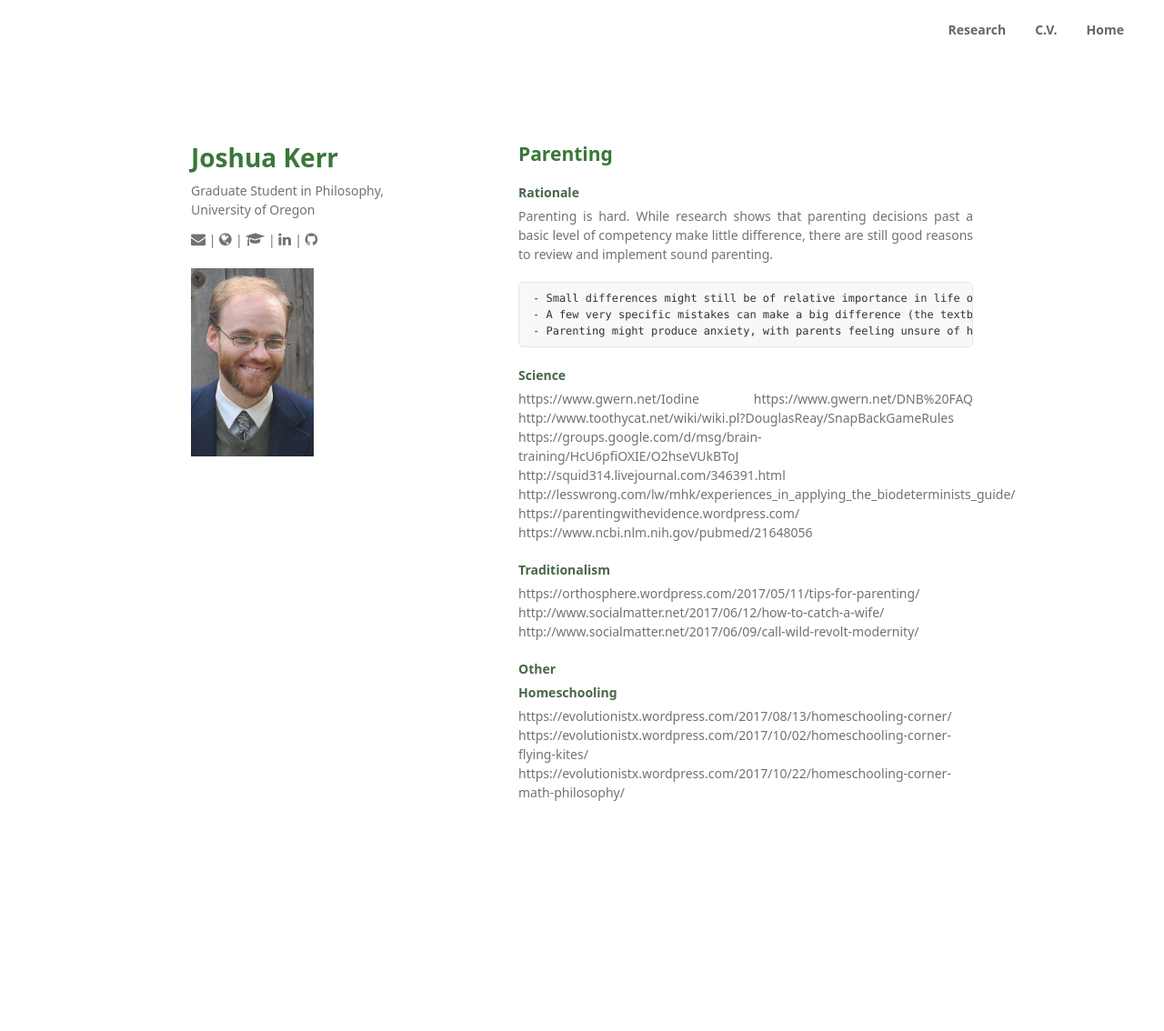
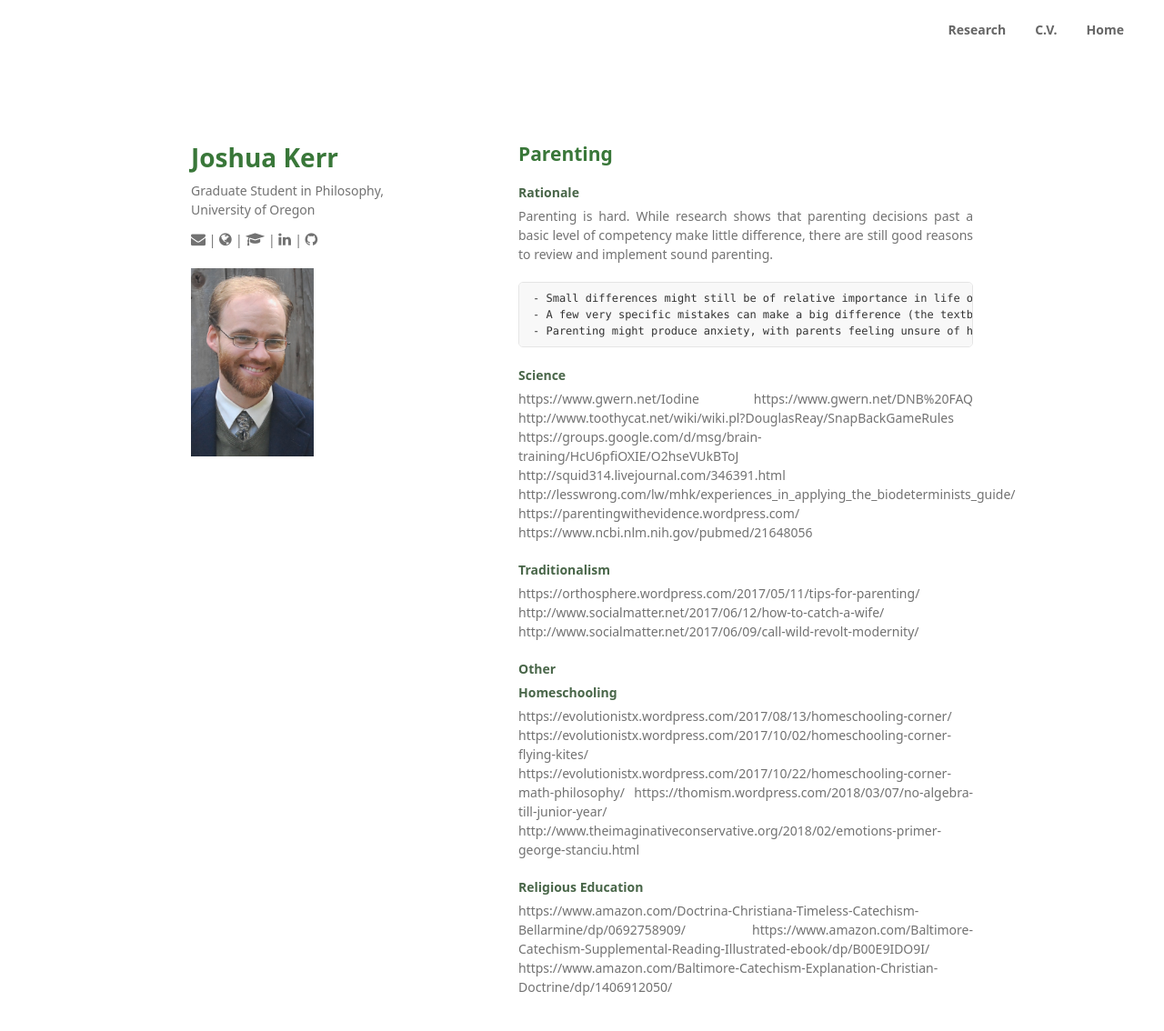
Before and after one commit to joshuakerr/joshuakerr.github.io.old, a Jekyll site: the page built from pages/parenting.md, in a window 1280 px wide and 1166 px high. Shown: the top 1134 px of the window at 91% size. Built offline with Jekyll 4.4.1, drawn with Linux system fonts in a browser that asks for light colours; a script that is not in the unit is left out.

Commit message:
image test

```diff
--- a/pages/parenting.md
+++ b/pages/parenting.md
@@ -38,3 +38,11 @@ http://www.socialmatter.net/2017/06/09/call-wild-revolt-modernity/
 https://evolutionistx.wordpress.com/2017/08/13/homeschooling-corner/
 https://evolutionistx.wordpress.com/2017/10/02/homeschooling-corner-flying-kites/
 https://evolutionistx.wordpress.com/2017/10/22/homeschooling-corner-math-philosophy/
+https://thomism.wordpress.com/2018/03/07/no-algebra-till-junior-year/
+http://www.theimaginativeconservative.org/2018/02/emotions-primer-george-stanciu.html
+
+#### Religious Education
+
+https://www.amazon.com/Doctrina-Christiana-Timeless-Catechism-Bellarmine/dp/0692758909/
+https://www.amazon.com/Baltimore-Catechism-Supplemental-Reading-Illustrated-ebook/dp/B00E9IDO9I/
+https://www.amazon.com/Baltimore-Catechism-Explanation-Christian-Doctrine/dp/1406912050/
```
Also changed, not shown: pages/dissertation.md (+4 -0 lines), images/Urpflanze.png (added).
